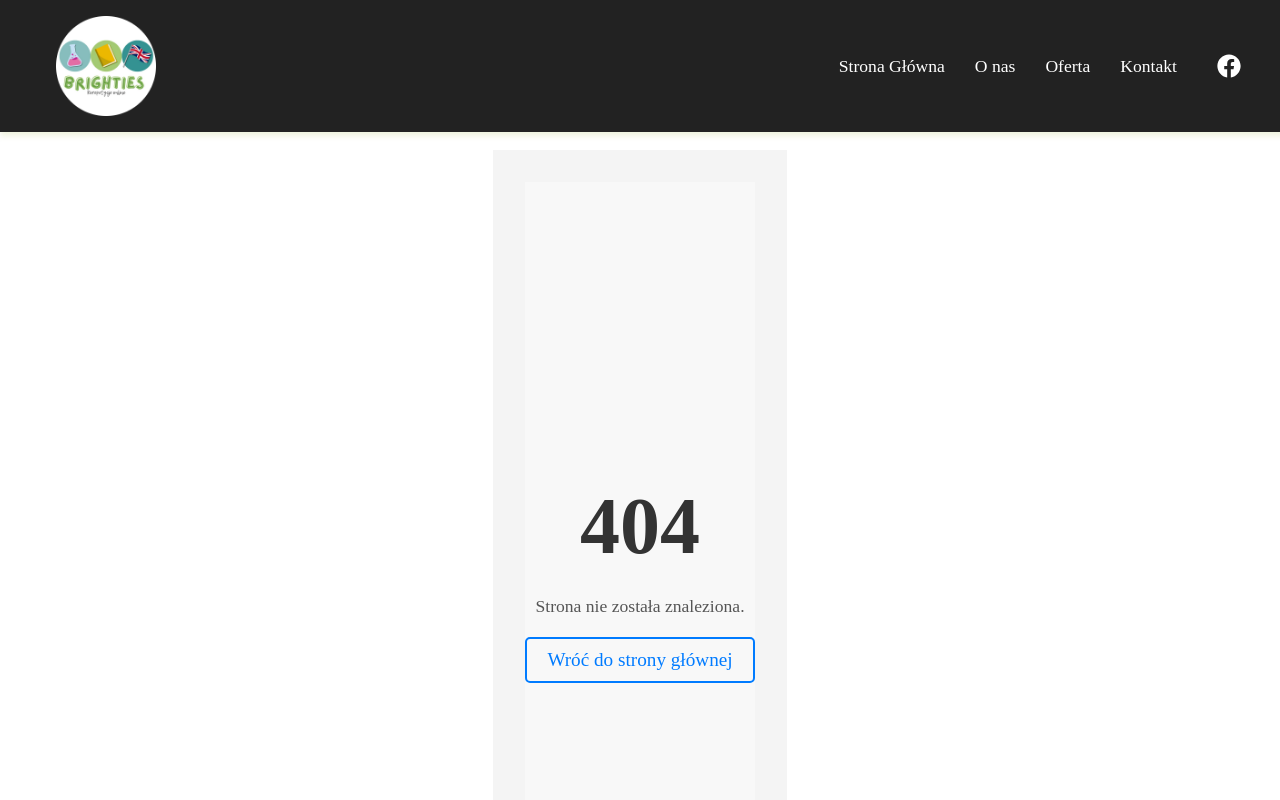
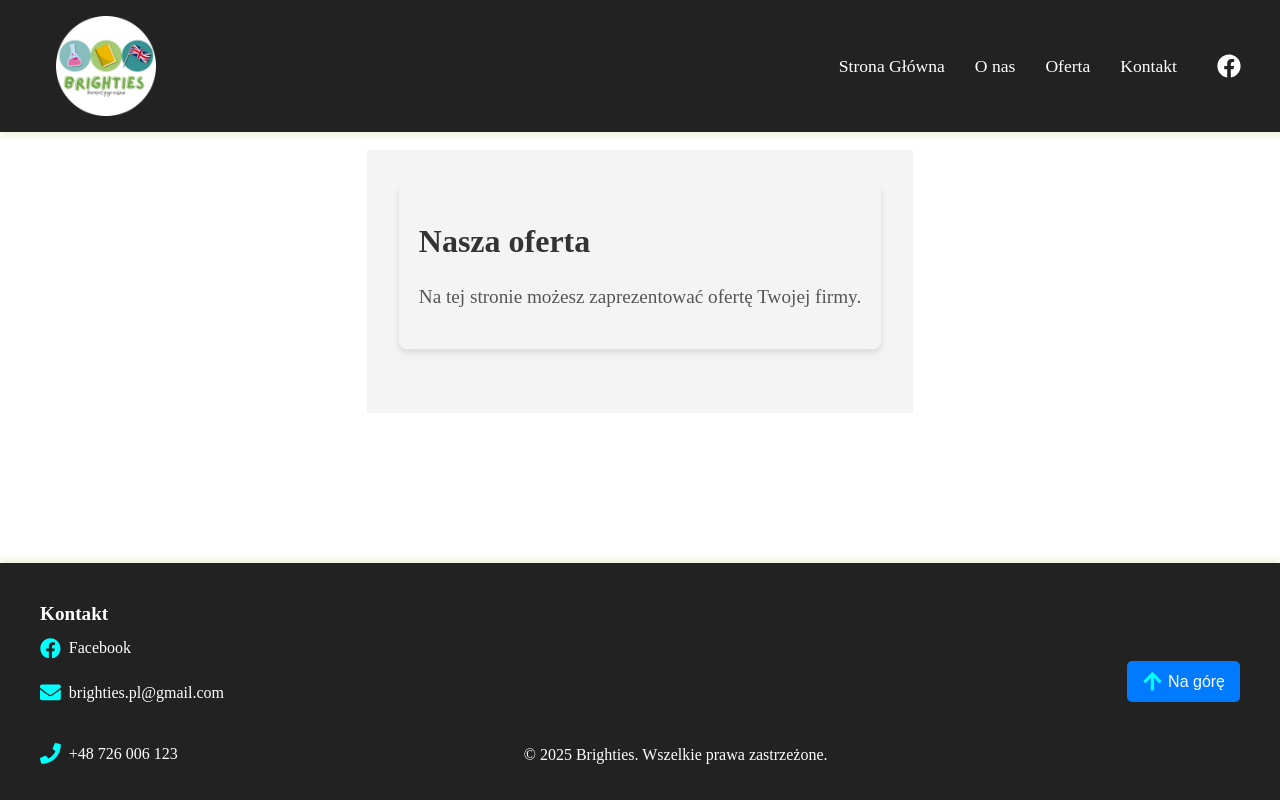
Before and after one commit to Bartek1568/FrontEnd_Brighties, a React (Vite) app: page /offer in a window 1280 px wide. Shown: the top 800 px of the page. Built offline with nearby package versions, Linux system fonts and the light colour scheme.

Commit message:
Added About and Offer basic pages with routing

```diff
--- a/src/App.jsx
+++ b/src/App.jsx
@@ -1,10 +1,13 @@
 import Navbar from "./components/NavBar/NavBar.jsx";
 import "./components/NavBar/NavBar.css";
-import {BrowserRouter as Router, Route, Routes} from 'react-router-dom';
+import { BrowserRouter as Router, Route, Routes } from 'react-router-dom';
 import Footer from "./components/Footer/Footer.jsx";
 import MainPage from "./pages/MainPage/MainPage.jsx";
 import Contact from "./pages/Contact/Contact.jsx";
 import NoPage from "./pages/NoPage/NoPage.jsx";
+import About from "./pages/AboutUs/About.jsx";  // Import strony About
+import Offer from "./pages/Offer/Offer.jsx";  // Import strony Offer
+
 export default function App() {
     return (
         <Router>
@@ -13,7 +16,9 @@ export default function App() {
                 <Routes>
                     <Route path="/" index element={<MainPage />} />
                     <Route path="/contact" element={<Contact />} />
-                    <Route path="/*" element={<NoPage/>} />
+                    <Route path="/about" element={<About />} /> {/* Strona O nas */}
+                    <Route path="/offer" element={<Offer />} /> {/* Strona Oferta */}
+                    <Route path="/*" element={<NoPage />} />
                 </Routes>
             </div>
             <Footer />
--- a/src/pages/AboutUs/About.css
+++ b/src/pages/AboutUs/About.css
@@ -0,0 +1,16 @@
+.about {
+    padding: 20px;
+    background-color: #f4f4f4;
+    border-radius: 8px;
+    box-shadow: 0px 4px 6px rgba(0, 0, 0, 0.1);
+}
+
+.about h1 {
+    font-size: 2rem;
+    color: #333;
+}
+
+.about p {
+    font-size: 1.2rem;
+    color: #555;
+}
--- a/src/pages/AboutUs/About.jsx
+++ b/src/pages/AboutUs/About.jsx
@@ -0,0 +1,11 @@
+import React from "react";
+import "./About.css";
+
+export default function About() {
+    return (
+        <div className="about">
+            <h1>O nas</h1>
+            <p>To jest strona o nas. Tutaj możesz dodać informacje o Twojej firmie.</p>
+        </div>
+    );
+}
--- a/src/pages/Offer/Offer.css
+++ b/src/pages/Offer/Offer.css
@@ -0,0 +1,16 @@
+.offer {
+    padding: 20px;
+    background-color: #f4f4f4;
+    border-radius: 8px;
+    box-shadow: 0px 4px 6px rgba(0, 0, 0, 0.1);
+}
+
+.offer h1 {
+    font-size: 2rem;
+    color: #333;
+}
+
+.offer p {
+    font-size: 1.2rem;
+    color: #555;
+}
--- a/src/pages/Offer/Offer.jsx
+++ b/src/pages/Offer/Offer.jsx
@@ -0,0 +1,11 @@
+import React from "react";
+import "./Offer.css";
+
+export default function Offer() {
+    return (
+        <div className="offer">
+            <h1>Nasza oferta</h1>
+            <p>Na tej stronie możesz zaprezentować ofertę Twojej firmy.</p>
+        </div>
+    );
+}
```
